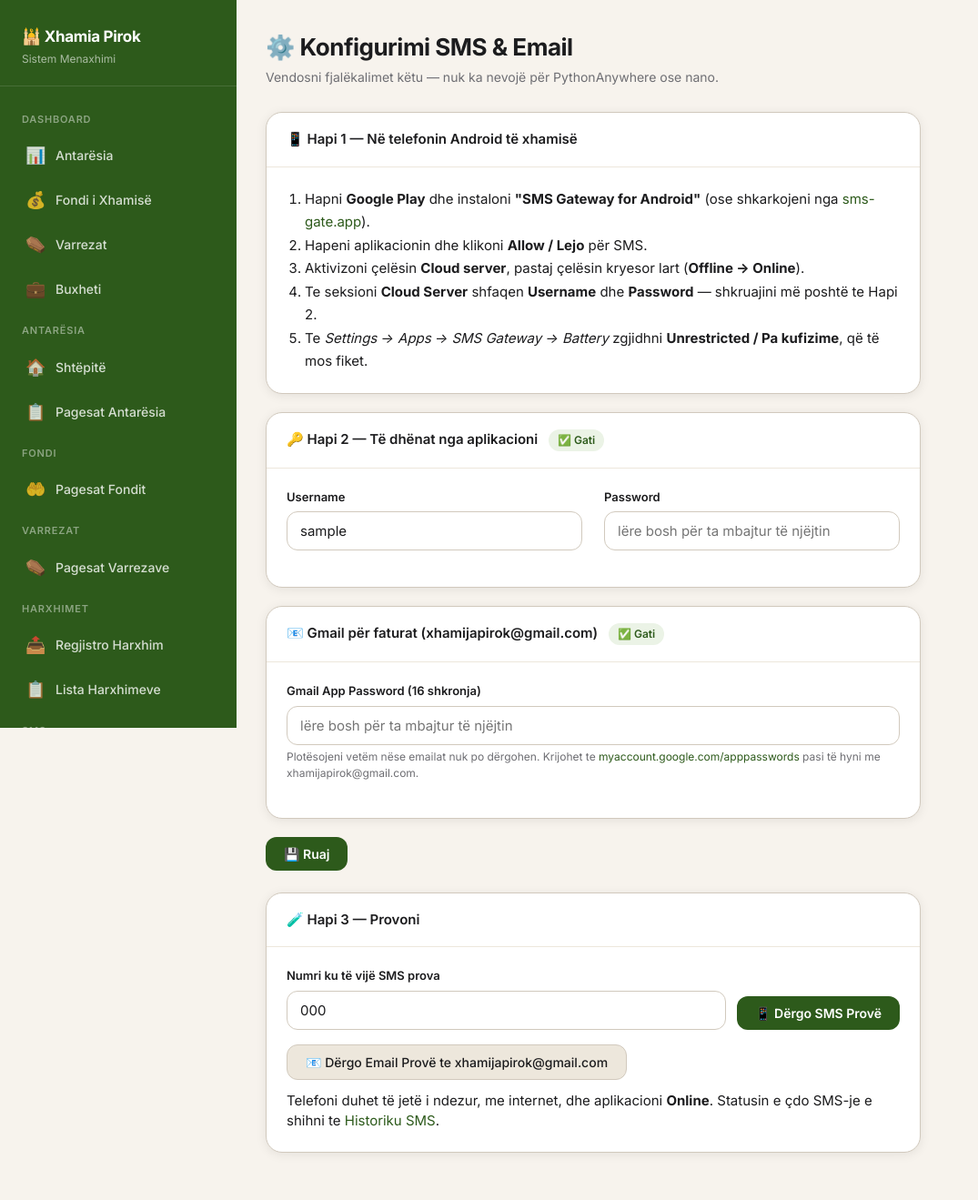
After one commit to MuhamedAdemi/xhamia-pirok, a Django app: page /sms/konfigurimi/ in a window 1280 px wide. The commit adds this page. Shown: the whole page at 91% size, without its empty margins (0-1075 px from the left). Run offline with Django 5.2, Linux system fonts and the light colour scheme; a user stored in the database is signed in; tables that the repository leaves empty hold one stand-in row (values such as "Sample post"); some libraries are stand-ins or nearby versions.

Commit message:
feat: faqja SMS & Email per fjalekalimet, pa nano/local_settings
- KonfigurimiSistemit: username/password i SMS Gateway + Gmail App Password nga aplikacioni
- butona prove per SMS dhe email
- local_settings.py me gabim nuk e rrezon me faqen

Co-Authored-By: Claude Opus 5.5 <noreply@anthropic.com>

```diff
--- a/templates/base.html
+++ b/templates/base.html
@@ -97,6 +97,9 @@
     <a href="{% url 'historiku_sms' %}" class="{% if faqja_aktive == 'sms_historiku' %}aktive{% endif %}">
       <span class="ikona">📨</span> Historiku SMS
     </a>
+    <a href="{% url 'konfigurimi_sistemit' %}" class="{% if faqja_aktive == 'konfigurimi_sistemit' %}aktive{% endif %}">
+      <span class="ikona">⚙️</span> SMS &amp; Email
+    </a>
 
     <div class="nav-section-label">Administrata</div>
     <a href="{% url 'lista_stafit' %}" class="{% if faqja_aktive == 'stafi' %}aktive{% endif %}">
--- a/templates/sms/borxhlinjte.html
+++ b/templates/sms/borxhlinjte.html
@@ -14,8 +14,7 @@
 <div class="card" style="margin-bottom:20px; border-left:4px solid var(--gabim);">
   <div class="card-body">
     <strong>⚠️ SMS Gateway nuk është konfiguruar.</strong>
-    Vendosni <code>SMS_GATEWAY_USER</code> dhe <code>SMS_GATEWAY_PASSWORD</code> te <code>config/local_settings.py</code>
-    (i gjeni në aplikacionin "SMS Gateway" në telefon, te seksioni <em>Cloud Server</em>).
+    Plotësoni të dhënat te faqja <a href="{% url 'konfigurimi_sistemit' %}">⚙️ SMS &amp; Email</a>.
   </div>
 </div>
 {% endif %}
--- /dev/null
+++ b/templates/sms/konfigurimi.html
@@ -0,0 +1,101 @@
+{% extends 'base.html' %}
+{% load widget_tweaks %}
+{% block titulli %}SMS &amp; Email — Xhamia Pirok{% endblock %}
+
+{% block kontent %}
+<div class="page-header">
+  <div>
+    <h2>⚙️ Konfigurimi SMS &amp; Email</h2>
+    <p>Vendosni fjalëkalimet këtu — nuk ka nevojë për PythonAnywhere ose nano.</p>
+  </div>
+</div>
+
+<div style="max-width:720px;">
+
+  <div class="card" style="margin-bottom:20px;">
+    <div class="card-header"><h5>📱 Hapi 1 — Në telefonin Android të xhamisë</h5></div>
+    <div class="card-body" style="line-height:1.7;">
+      <ol style="padding-left:20px; margin:0;">
+        <li>Hapni <strong>Google Play</strong> dhe instaloni <strong>"SMS Gateway for Android"</strong>
+            (ose shkarkojeni nga <a href="https://sms-gate.app" target="_blank">sms-gate.app</a>).</li>
+        <li>Hapeni aplikacionin dhe klikoni <strong>Allow / Lejo</strong> për SMS.</li>
+        <li>Aktivizoni çelësin <strong>Cloud server</strong>, pastaj çelësin kryesor lart (<strong>Offline → Online</strong>).</li>
+        <li>Te seksioni <strong>Cloud Server</strong> shfaqen <strong>Username</strong> dhe <strong>Password</strong> — shkruajini më poshtë te Hapi 2.</li>
+        <li>Te <em>Settings → Apps → SMS Gateway → Battery</em> zgjidhni <strong>Unrestricted / Pa kufizime</strong>, që të mos fiket.</li>
+      </ol>
+    </div>
+  </div>
+
+  <form method="post">
+    {% csrf_token %}
+    <input type="hidden" name="veprimi" value="ruaj">
+
+    <div class="card" style="margin-bottom:20px;">
+      <div class="card-header">
+        <h5>🔑 Hapi 2 — Të dhënat nga aplikacioni
+          {% if sms_gati %}<span class="badge-gjelbër" style="margin-left:8px;">✅ Gati</span>
+          {% else %}<span class="badge-portokalli" style="margin-left:8px;">Pa plotësuar</span>{% endif %}
+        </h5>
+      </div>
+      <div class="card-body">
+        <div class="grid-2">
+          <div class="forma-grup">
+            <label>{{ form.sms_username.label }}</label>
+            {% render_field form.sms_username placeholder="p.sh. ABCDEF" autocomplete="off" %}
+          </div>
+          <div class="forma-grup">
+            <label>{{ form.sms_password.label }}</label>
+            {% render_field form.sms_password placeholder="lëre bosh për ta mbajtur të njëjtin" autocomplete="new-password" %}
+          </div>
+        </div>
+      </div>
+    </div>
+
+    <div class="card" style="margin-bottom:20px;">
+      <div class="card-header">
+        <h5>📧 Gmail për faturat ({{ email_adresa }})
+          {% if gmail_gati %}<span class="badge-gjelbër" style="margin-left:8px;">✅ Gati</span>
+          {% else %}<span class="badge-portokalli" style="margin-left:8px;">Pa plotësuar</span>{% endif %}
+        </h5>
+      </div>
+      <div class="card-body">
+        <div class="forma-grup">
+          <label>{{ form.gmail_app_password.label }}</label>
+          {% render_field form.gmail_app_password placeholder="lëre bosh për ta mbajtur të njëjtin" autocomplete="new-password" %}
+          <p class="ndihma">
+            Plotësojeni vetëm nëse emailat nuk po dërgohen. Krijohet te
+            <a href="https://myaccount.google.com/apppasswords" target="_blank">myaccount.google.com/apppasswords</a>
+            pasi të hyni me {{ email_adresa }}.
+          </p>
+        </div>
+      </div>
+    </div>
+
+    <button type="submit" class="btn-kryesor" style="margin-bottom:24px;">💾 Ruaj</button>
+  </form>
+
+  <div class="card" style="margin-bottom:20px;">
+    <div class="card-header"><h5>🧪 Hapi 3 — Provoni</h5></div>
+    <div class="card-body">
+      <form method="post" class="flex gap-3" style="flex-wrap:wrap; align-items:flex-end; margin-bottom:16px;">
+        {% csrf_token %}
+        <input type="hidden" name="veprimi" value="prove_sms">
+        <div class="forma-grup" style="margin:0; flex:1; min-width:200px;">
+          <label>Numri ku të vijë SMS prova</label>
+          <input type="text" name="nr_prove" value="{{ nr_im }}" placeholder="070 123 456">
+        </div>
+        <button type="submit" class="btn-kryesor" {% if not sms_gati %}disabled{% endif %}>📱 Dërgo SMS Provë</button>
+      </form>
+      <form method="post">
+        {% csrf_token %}
+        <input type="hidden" name="veprimi" value="prove_email">
+        <button type="submit" class="btn-dytësor">📧 Dërgo Email Provë te {{ email_adresa }}</button>
+      </form>
+      <p class="ndihma" style="margin-top:12px;">
+        Telefoni duhet të jetë i ndezur, me internet, dhe aplikacioni <strong>Online</strong>.
+        Statusin e çdo SMS-je e shihni te <a href="{% url 'historiku_sms' %}">Historiku SMS</a>.
+      </p>
+    </div>
+  </div>
+</div>
+{% endblock %}
--- a/xhamia/forms.py
+++ b/xhamia/forms.py
@@ -2,7 +2,7 @@ from django import forms
 from django.contrib.auth.models import User
 from .models import (
     ProfilStafi, Kategoria, Shtepia, PagesaAntaresia, PagesaFondi, Harxhimi,
-    PagesaVarrezave, KonfigurimiVarrezave,
+    PagesaVarrezave, KonfigurimiVarrezave, KonfigurimiSistemit,
 )
 
 
@@ -227,3 +227,26 @@ class HarxhimiForm(forms.ModelForm):
             'shuma_mkd': 'Shuma (MKD) — Opsionale',
             'kursi_denar': 'Kursi EUR/MKD',
         }
+
+
+class KonfigurimiSistemitForm(forms.ModelForm):
+    """Fushat e fjalëkalimeve lihen bosh = mbetet vlera e ruajtur."""
+    sms_password = forms.CharField(
+        required=False, label='Password', widget=forms.PasswordInput(render_value=False),
+    )
+    gmail_app_password = forms.CharField(
+        required=False, label='Gmail App Password (16 shkronja)',
+        widget=forms.PasswordInput(render_value=False),
+    )
+
+    class Meta:
+        model = KonfigurimiSistemit
+        fields = ['sms_username', 'sms_password', 'gmail_app_password']
+        labels = {'sms_username': 'Username'}
+
+    def clean_sms_password(self):
+        return self.cleaned_data.get('sms_password') or self.instance.sms_password
+
+    def clean_gmail_app_password(self):
+        val = (self.cleaned_data.get('gmail_app_password') or '').replace(' ', '')
+        return val or self.instance.gmail_app_password
--- a/xhamia/models.py
+++ b/xhamia/models.py
@@ -409,3 +409,23 @@ class MesazhSMS(models.Model):
 
     def __str__(self):
         return f"{self.nr_telefoni} — {self.get_lloji_display()} — {self.get_statusi_display()}"
+
+
+class KonfigurimiSistemit(models.Model):
+    """Rresht i vetëm (singleton) me fjalëkalimet që admini i vendos nga aplikacioni,
+    në vend që t'i shkruajë në config/local_settings.py."""
+    sms_username = models.CharField(max_length=100, blank=True, verbose_name='SMS Gateway — Username')
+    sms_password = models.CharField(max_length=200, blank=True, verbose_name='SMS Gateway — Password')
+    gmail_app_password = models.CharField(max_length=100, blank=True, verbose_name='Gmail — App Password')
+
+    class Meta:
+        verbose_name = 'Konfigurimi i Sistemit'
+        verbose_name_plural = 'Konfigurimi i Sistemit'
+
+    def __str__(self):
+        return 'Konfigurimi i Sistemit'
+
+    @classmethod
+    def merr(cls):
+        obj, _ = cls.objects.get_or_create(pk=1)
+        return obj
--- a/xhamia/urls.py
+++ b/xhamia/urls.py
@@ -73,6 +73,7 @@ urlpatterns = [
     # SMS
     path('sms/borxhlinjte/', views.borxhlinjte_sms, name='borxhlinjte_sms'),
     path('sms/historiku/', views.historiku_sms, name='historiku_sms'),
+    path('sms/konfigurimi/', views.konfigurimi_sistemit, name='konfigurimi_sistemit'),
 
     # Harxhimet
     path('harxhimet/', views.lista_harxhimeve, name='lista_harxhimeve'),
--- a/xhamia/views.py
+++ b/xhamia/views.py
@@ -4,6 +4,8 @@ from django.contrib.auth.decorators import login_required
 from django.contrib.auth.models import User
 from django.contrib import messages
 from django.http import HttpResponse
+from django.core.mail import send_mail
+from django.conf import settings
 from django.db.models import Sum, Count, Q
 from django.utils import timezone
 from django.template.loader import render_to_string
@@ -18,12 +20,12 @@ from decimal import Decimal
 
 from .models import (
     ProfilStafi, ProfilShtepi, Kategoria, Shtepia, PagesaAntaresia, PagesaFondi, Harxhimi,
-    PagesaVarrezave, KonfigurimiVarrezave, MesazhSMS, gjenero_nr_shtepi,
+    PagesaVarrezave, KonfigurimiVarrezave, MesazhSMS, KonfigurimiSistemit, gjenero_nr_shtepi,
 )
 from .forms import (
     LoginForm, StafForm, KategoriaForm, ShtepiaForm,
     PagesaAntaresiaForm, PagesaFondiForm, HarxhimiForm, MUAJT,
-    PagesaVarrezaveForm, KonfigurimiVarrezaveForm,
+    PagesaVarrezaveForm, KonfigurimiVarrezaveForm, KonfigurimiSistemitForm,
 )
 from .utils import dërgo_email_antaresia, dërgo_email_fondi, dërgo_email_varrezat
 from . import sms
@@ -1062,6 +1064,55 @@ def historiku_sms(request):
     })
 
 
+@login_required
+def konfigurimi_sistemit(request):
+    if not është_admin(request.user):
+        messages.error(request, 'Nuk keni leje.')
+        return redirect('dashboard')
+    konfigurimi = KonfigurimiSistemit.merr()
+    form = KonfigurimiSistemitForm(instance=konfigurimi)
+
+    if request.method == 'POST':
+        veprimi = request.POST.get('veprimi')
+        if veprimi == 'ruaj':
+            form = KonfigurimiSistemitForm(request.POST, instance=konfigurimi)
+            if form.is_valid():
+                form.save()
+                messages.success(request, 'Konfigurimi u ruajt.')
+                return redirect('konfigurimi_sistemit')
+        elif veprimi == 'prove_sms':
+            mesazh = sms.dergo_sms(
+                request.POST.get('nr_prove', ''),
+                'Xhamia Pirok: SMS prove nga sistemi. Nese e merrni kete, SMS-te punojne!',
+                'KONFIRMIM', request.user,
+            )
+            if mesazh.statusi == 'DESHTOI':
+                messages.error(request, f'SMS prova dështoi: {mesazh.gabimi}')
+            else:
+                messages.success(request, f'SMS prova iu dërgua telefonit. Duhet të arrijë te {mesazh.nr_telefoni} brenda pak sekondave.')
+            return redirect('konfigurimi_sistemit')
+        elif veprimi == 'prove_email':
+            try:
+                send_mail(
+                    'Email provë — Xhamia Pirok',
+                    'Nëse e merrni këtë email, dërgimi i faturave me email punon.',
+                    settings.DEFAULT_FROM_EMAIL, [settings.EMAIL_HOST_USER],
+                )
+                messages.success(request, f'Email prova u dërgua te {settings.EMAIL_HOST_USER}.')
+            except Exception as e:
+                messages.error(request, f'Email prova dështoi: {e}')
+            return redirect('konfigurimi_sistemit')
+
+    return render(request, 'sms/konfigurimi.html', {
+        'form': form,
+        'sms_gati': sms.eshte_konfiguruar(),
+        'gmail_gati': bool(konfigurimi.gmail_app_password or settings.EMAIL_HOST_PASSWORD),
+        'email_adresa': settings.EMAIL_HOST_USER,
+        'nr_im': getattr(getattr(request.user, 'profili', None), 'nr_telefoni', ''),
+        'faqja_aktive': 'konfigurimi_sistemit',
+    })
+
+
 # ─── Harxhimet ───────────────────────────────────────────────────────────────
 
 @login_required
```
Also changed, not shown: config/settings.py (+7 -3 lines), xhamia/email_backend.py (added, +15 -0 lines), xhamia/sms.py (+14 -6 lines), xhamia/tests.py (+34 -1 lines), xhamia/migrations/0011_konfigurimisistemit.py (added).
